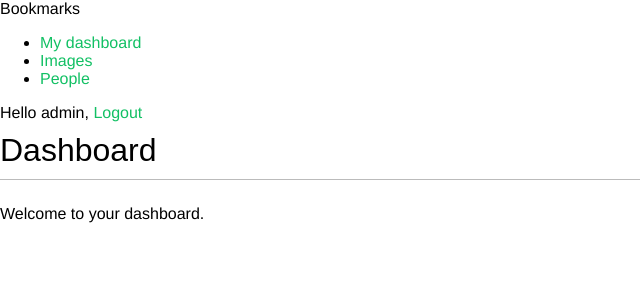
After one commit to IharKuiko/Mele_bookmarks, a Django app: page /account/ in a window 1280 px wide. The commit adds this page. Shown: the top 300 px of the page, without its empty margins (0-640 px from the left). Run offline with Django 4.2, Linux system fonts and the light colour scheme; a user stored in the database is signed in; some web fonts are replaced.

Commit message:
feat: login and logout

```diff
--- /dev/null
+++ b/account/templates/account/dashboard.html
@@ -0,0 +1,8 @@
+{% extends 'base.html' %}
+
+{% block title %}Dashboard{% endblock %}
+
+{% block content %}
+    <h1>Dashboard</h1>
+    <p>Welcome to your dashboard.</p>
+{% endblock %}
--- a/account/templates/base.html
+++ b/account/templates/base.html
@@ -11,6 +11,27 @@
 <body>
     <div class="header">
         <span class="logo">Bookmarks</span>
+        {% if request.user.is_authenticated %}
+            <ul class="menu">
+                <li {% if section == "dashboard" %} class="selected"{% endif %}>
+                    <a href="{% url 'dashboard' %}">My dashboard</a>
+                </li>
+                <li {% if section == "images" %}class="selected"{% endif %}>
+                   <a href="#">Images</a>
+                </li>
+                <li {% if section == "people" %}class="selected"{% endif %}>
+                    <a href="#">People</a>
+                </li>
+            </ul>
+        {% endif %}
+        <span class="user">
+            {% if request.user.is_authenticated %}
+                Hello {{ request.user.first_name|default:request.user.username }},
+                <a href="{% url 'logout' %}">Logout</a>
+            {% else %}
+                <a href="{% url 'login' %}"></a>
+            {% endif %}
+        </span>
     </div>
     <div class="content">
         {% block content %}
--- a/account/urls.py
+++ b/account/urls.py
@@ -1,6 +1,11 @@
 from django.urls import path
+from django.contrib.auth import views as auth_views
 from . import views
 
 urlpatterns = [
-    path('login/', views.user_login, name='login'),
+    # path('login/', views.user_login, name='login'),
+
+    path('login/', auth_views.LoginView.as_view(), name='login'),
+    path('logout/', auth_views.LogoutView.as_view(), name='logout'),
+    path('', views.dashboard, name='dashboard'),
 ]
--- a/account/views.py
+++ b/account/views.py
@@ -1,6 +1,7 @@
 from django.shortcuts import render
 from django.http import HttpResponse
 from django.contrib.auth import authenticate, login
+from django.contrib.auth.decorators import login_required
 
 from .forms import LoginForm
 
@@ -23,3 +24,7 @@ def user_login(request):
     else:
         form = LoginForm()
     return render(request, 'account/login.html', {'form': form})
+
+@login_required
+def dashboard(request):
+    return render(request, 'account/dashboard.html', {'section': 'dashboard'})
--- a/bookmarks/settings.py
+++ b/bookmarks/settings.py
@@ -122,3 +122,7 @@ STATIC_URL = "static/"
 # https://docs.djangoproject.com/en/4.2/ref/settings/#default-auto-field
 
 DEFAULT_AUTO_FIELD = "django.db.models.BigAutoField"
+
+LOGIN_REDIRECT_URL = 'dashboard'
+LOGIN_URL = 'login'
+LOGOUT_URL = 'logout'
```
Also changed, not shown: account/templates/registration/logged_out.html (added, +11 -0 lines), account/templates/registration/login.html (added, +24 -0 lines), db.sqlite3.
